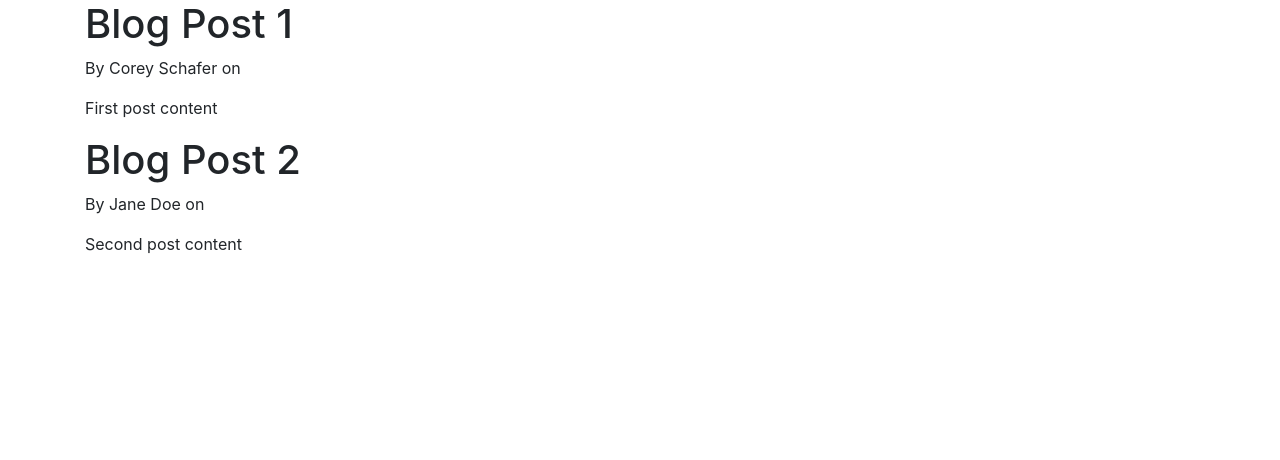
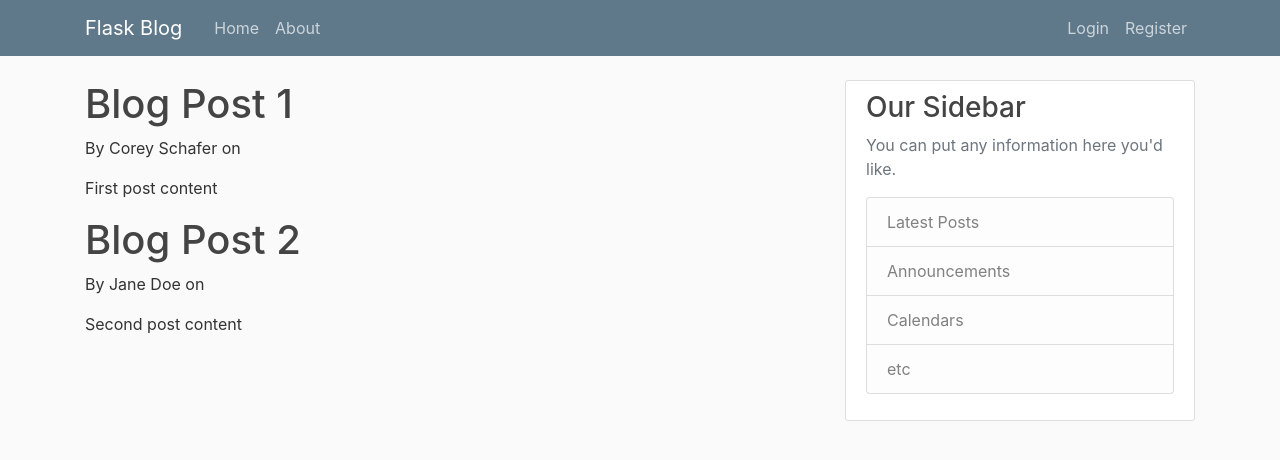
Before and after one commit to jimmy-oss/one-minute-pitch, a Flask app: page / in a window 1280 px wide. Shown: the top 460 px of the page. Run offline with Flask 2, Linux system fonts and the light colour scheme; some libraries are stand-ins or nearby versions.

Commit message:
adding bootstrap and navbar

```diff
--- a/run.py
+++ b/run.py
@@ -1,4 +1,4 @@
-from flask import Flask,render_template
+from flask import Flask,render_template,url_for
 
 # create an instance of my app
 app = Flask(__name__)
--- /dev/null
+++ b/static/main.css
@@ -0,0 +1,80 @@
+body {
+  background: #fafafa;
+  color: #333333;
+  margin-top: 5rem;
+}
+
+h1, h2, h3, h4, h5, h6 {
+  color: #444444;
+}
+
+.bg-steel {
+  background-color: #5f788a;
+}
+
+.site-header .navbar-nav .nav-link {
+  color: #cbd5db;
+}
+
+.site-header .navbar-nav .nav-link:hover {
+  color: #ffffff;
+}
+
+.site-header .navbar-nav .nav-link.active {
+  font-weight: 500;
+}
+
+.content-section {
+  background: #ffffff;
+  padding: 10px 20px;
+  border: 1px solid #dddddd;
+  border-radius: 3px;
+  margin-bottom: 20px;
+}
+
+.article-title {
+  color: #444444;
+}
+
+a.article-title:hover {
+  color: #428bca;
+  text-decoration: none;
+}
+
+.article-content {
+  white-space: pre-line;
+}
+
+.article-img {
+  height: 65px;
+  width: 65px;
+  margin-right: 16px;
+}
+
+.article-metadata {
+  padding-bottom: 1px;
+  margin-bottom: 4px;
+  border-bottom: 1px solid #e3e3e3
+}
+
+.article-metadata a:hover {
+  color: #333;
+  text-decoration: none;
+}
+
+.article-svg {
+  width: 25px;
+  height: 25px;
+  vertical-align: middle;
+}
+
+.account-img {
+  height: 125px;
+  width: 125px;
+  margin-right: 20px;
+  margin-bottom: 16px;
+}
+
+.account-heading {
+  font-size: 2.5rem;
+}
--- a/templates/layout.html
+++ b/templates/layout.html
@@ -1,31 +1,60 @@
 <!DOCTYPE html>
-<html lang="en">
+<html>
 <head>
     <!-- Required meta tags -->
     <meta charset="utf-8">
     <meta name="viewport" content="width=device-width, initial-scale=1, shrink-to-fit=no">
 
     <!-- Bootstrap CSS -->
-  <link rel="stylesheet" href="https://stackpath.bootstrapcdn.com/bootstrap/4.1.3/css/bootstrap.min.css" integrity="sha384-MCw98/SFnGE8fJT3GXwEOngsV7Zt27NXFoaoApmYm81iuXoPkFOJwJ8ERdknLPMO" crossorigin="anonymous">
-  <meta charset="UTF-8">
-  <meta http-equiv="X-UA-Compatible" content="IE=edge">
-  <meta name="viewport" content="width=device-width, initial-scale=1.0">
+    <link rel="stylesheet" href="https://maxcdn.bootstrapcdn.com/bootstrap/4.0.0/css/bootstrap.min.css" integrity="sha384-Gn5384xqQ1aoWXA+058RXPxPg6fy4IWvTNh0E263XmFcJlSAwiGgFAW/dAiS6JXm" crossorigin="anonymous">
+
+    <link rel="stylesheet" type="text/css" href="{{ url_for('static', filename='main.css') }}">
+
     {% if title %}
- <title>Flask blog -{{title}}</title>
+        <title>Flask Blog - {{ title }}</title>
     {% else %}
- <title>Flask blog</title>
+        <title>Flask Blog</title>
     {% endif %}
 </head>
 <body>
+    <header class="site-header">
+      <nav class="navbar navbar-expand-md navbar-dark bg-steel fixed-top">
         <div class="container">
-      {% block content %} {% endblock %}
+          <a class="navbar-brand mr-4" href="/">Flask Blog</a>
+          <button class="navbar-toggler" type="button" data-toggle="collapse" data-target="#navbarToggle" aria-controls="navbarToggle" aria-expanded="false" aria-label="Toggle navigation">
+            <span class="navbar-toggler-icon"></span>
+          </button>
+          <div class="collapse navbar-collapse" id="navbarToggle">
+            <div class="navbar-nav mr-auto">
+              <a class="nav-item nav-link" href="/">Home</a>
+              <a class="nav-item nav-link" href="/about">About</a>
             </div>
-
-
-   <!-- Optional JavaScript -->
-    <!-- jQuery first, then Popper.js, then Bootstrap JS -->
-    <script src="https://code.jquery.com/jquery-3.3.1.slim.min.js" integrity="sha384-q8i/X+965DzO0rT7abK41JStQIAqVgRVzpbzo5smXKp4YfRvH+8abtTE1Pi6jizo" crossorigin="anonymous"></script>
-    <script src="https://cdnjs.cloudflare.com/ajax/libs/popper.js/1.14.3/umd/popper.min.js" integrity="sha384-ZMP7rVo3mIykV+2+9J3UJ46jBk0WLaUAdn689aCwoqbBJiSnjAK/l8WvCWPIPm49" crossorigin="anonymous"></script>
-    <script src="https://stackpath.bootstrapcdn.com/bootstrap/4.1.3/js/bootstrap.min.js" integrity="sha384-ChfqqxuZUCnJSK3+MXmPNIyE6ZbWh2IMqE241rYiqJxyMiZ6OW/JmZQ5stwEULTy" crossorigin="anonymous"></script>
-</body>
-</html>
+            <!-- Navbar Right Side -->
+            <div class="navbar-nav">
+              <a class="nav-item nav-link" href="/login">Login</a>
+              <a class="nav-item nav-link" href="/register">Register</a>
+            </div>
+          </div>
+        </div>
+      </nav>
+    </header>
+    <main role="main" class="container">
+      <div class="row">
+        <div class="col-md-8">
+          {% block content %}{% endblock %}
+        </div>
+        <div class="col-md-4">
+          <div class="content-section">
+            <h3>Our Sidebar</h3>
+            <p class='text-muted'>You can put any information here you'd like.
+              <ul class="list-group">
+                <li class="list-group-item list-group-item-light">Latest Posts</li>
+                <li class="list-group-item list-group-item-light">Announcements</li>
+                <li class="list-group-item list-group-item-light">Calendars</li>
+                <li class="list-group-item list-group-item-light">etc</li>
+              </ul>
+            </p>
+          </div>
+        </div>
+      </div>
+    </main>
```
Lines whose indentation alone changed are shown as unchanged.
